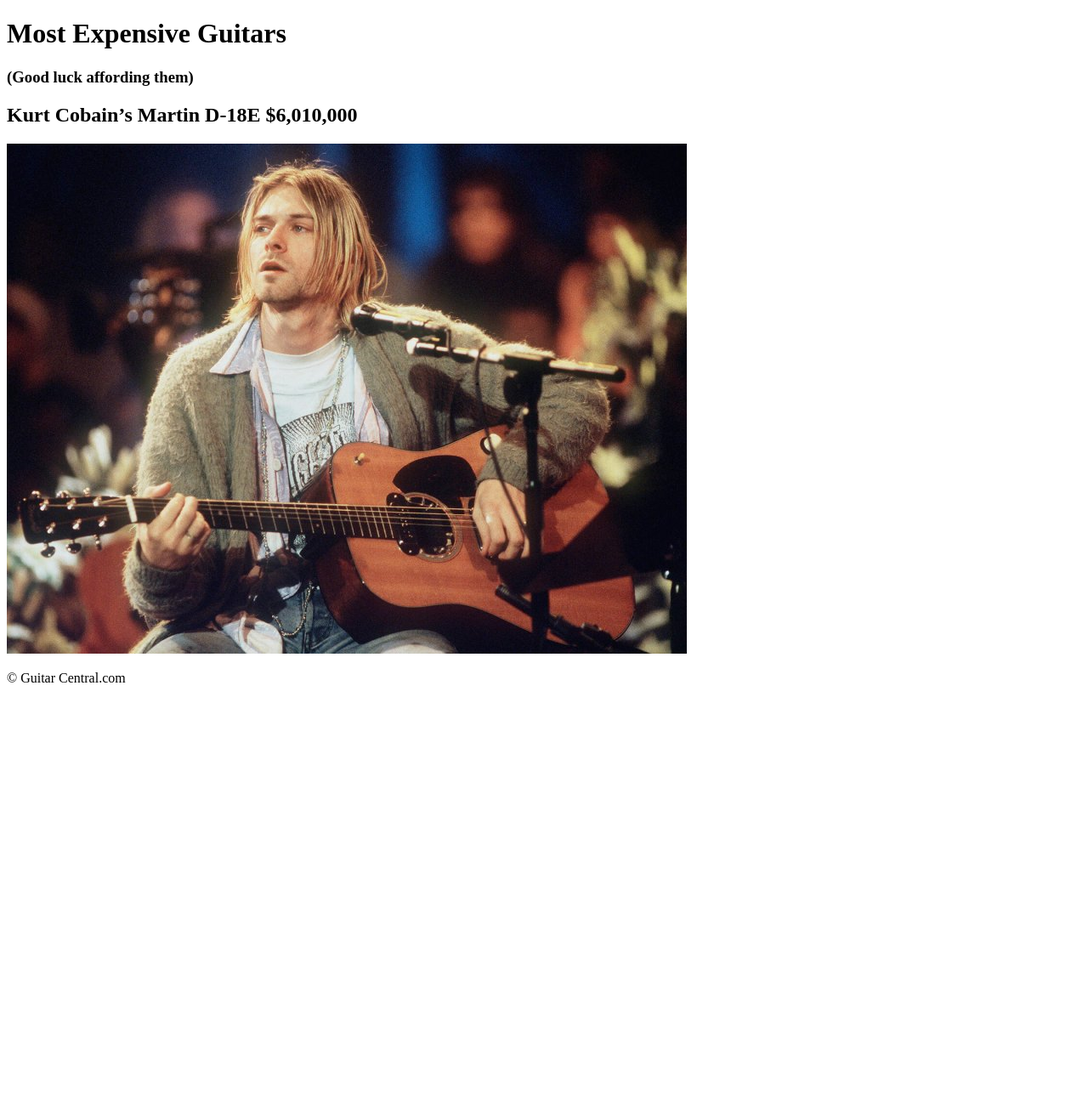
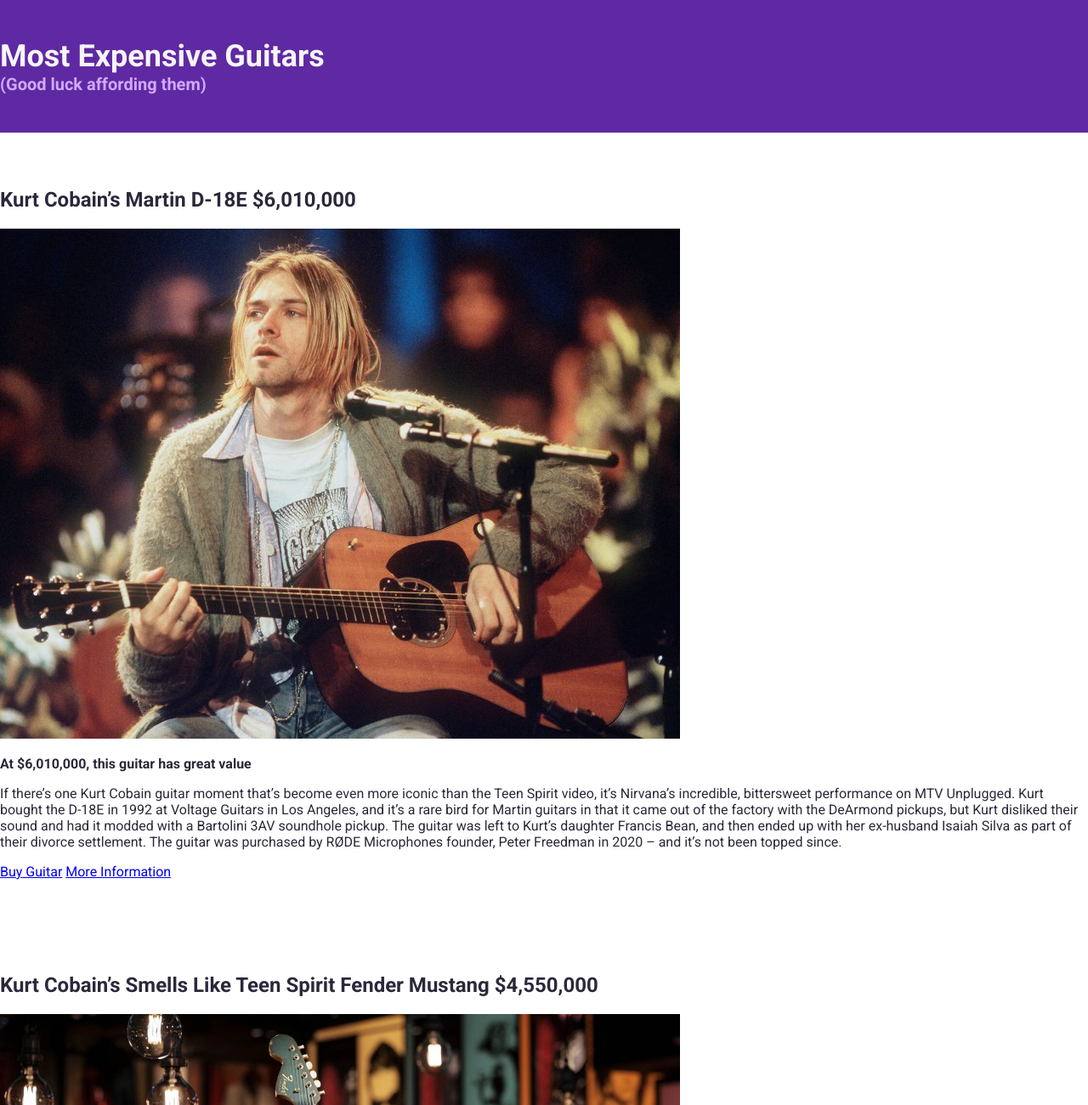
Before and after one commit to JuliantheMaestro/Expensive-Guitar-Website, a plain HTML site: page Code/index.html in a window 1280 px wide. Shown: the top 1300 px of the page at 85% size. Before the commit the page ends 823 px from the top, so only its background shows below. Drawn offline with Linux system fonts and the light colour scheme.

Commit message:
added two expensive guitars with images and formated some of the elements

```diff
--- a/Code/index.html
+++ b/Code/index.html
@@ -23,7 +23,34 @@
         <section>
 
             <h2>Kurt Cobain’s Martin D-18E $6,010,000</h2>
-            <img src="/imgs/Kurt-Cobain1.jpg">
+            <img src="/imgs/Kurt-Cobain1.jpg" alt="Famous Singer Kurt Cobain sitting with his expensive guitar">
+            <p> <strong>At $6,010,000, this guitar has great value</strong></p>
+            <p>If there’s one Kurt Cobain guitar moment that’s become even more iconic than the Teen Spirit video,
+                it’s Nirvana’s incredible, bittersweet performance on MTV Unplugged. Kurt bought the D-18E in 1992 at Voltage Guitars in Los Angeles,
+                and it’s a rare bird for Martin guitars in that it came out of the factory with the DeArmond pickups, but Kurt disliked their sound and
+                had it modded with a Bartolini 3AV soundhole pickup. The guitar was left to Kurt’s daughter Francis Bean, and then ended up with her
+                ex-husband Isaiah Silva as part of their divorce settlement. The guitar was purchased by RØDE Microphones founder, Peter Freedman in
+                2020 – and it’s not been topped since.
+            </p>
+            <a href="#">Buy Guitar</a>
+            <a href="#">More Information</a>
+        </section>
+
+        <section>
+
+            <h2>Kurt Cobain’s Smells Like Teen Spirit Fender Mustang $4,550,000</h2>
+            <img src="/imgs/Kurt-Cobain2.jpg" alt="Kurt Cobains black fender mustang">
+            <p><strong>Do you think you could afford this at $4,550,000?</strong></p>
+            <p>What does an iconic moment in guitar history cost? About four and a half million dollars it turns out.
+                It’s not an exaggeration to say that the Smells Like Teen Spirit music video changed the world,
+                and in it Kurt Cobain is playing a rather fetching but typically unconventional lefty Lake Placid Blue Mustang with a
+                competition strip – 1.5 billion YouTube views and countless hours of MTV airtime later, its place in the pop culture
+                firmament was assured. Ironically, the guitar wasn’t really one of Kurt’s favourites, only really getting a run-out
+                live on a few other occasions but its place in the Teen Spirit video assured its place in rock history, and in the
+                Jim Irsay collection in 2022.
+            </p>
+            <a href="#">Buy Guitar</a>
+            <a href="#">More Information</a>
 
         </section>
 
--- a/Code/styles.css
+++ b/Code/styles.css
@@ -0,0 +1,35 @@
+body {
+    font-size: 16px;
+    color: #2b283a;
+    font-family: 'Roboto', sans-serif;
+    margin: 0;
+}
+
+header {
+    background-color: #5f29a3;
+    padding: 45px 0px;
+}
+
+h1 {
+    color:whitesmoke;
+    font-size: 36px;
+    margin: 0;
+}
+
+h3 {
+    color: #d0aaff;
+    font-size: 20px;
+    margin: 0;
+}
+
+section {
+    padding: 45px 0;
+}
+
+.first-image {
+    width: 100%;
+}
+
+.second-image {
+    width: 100%;
+}
```
Also changed, not shown: imgs/David-Gilmour.jpg (added), imgs/Kurt-Cobain2.jpg (added).
